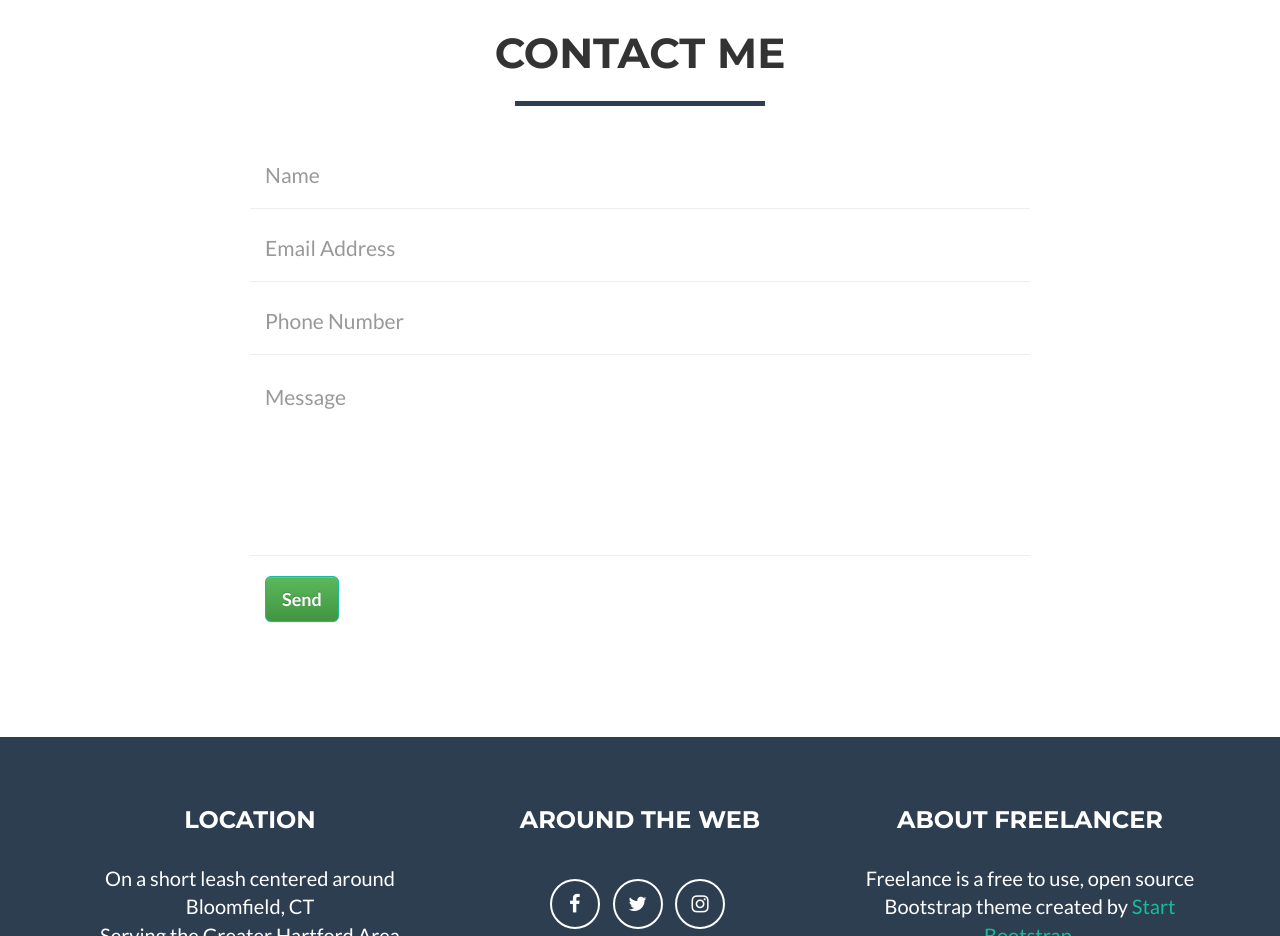
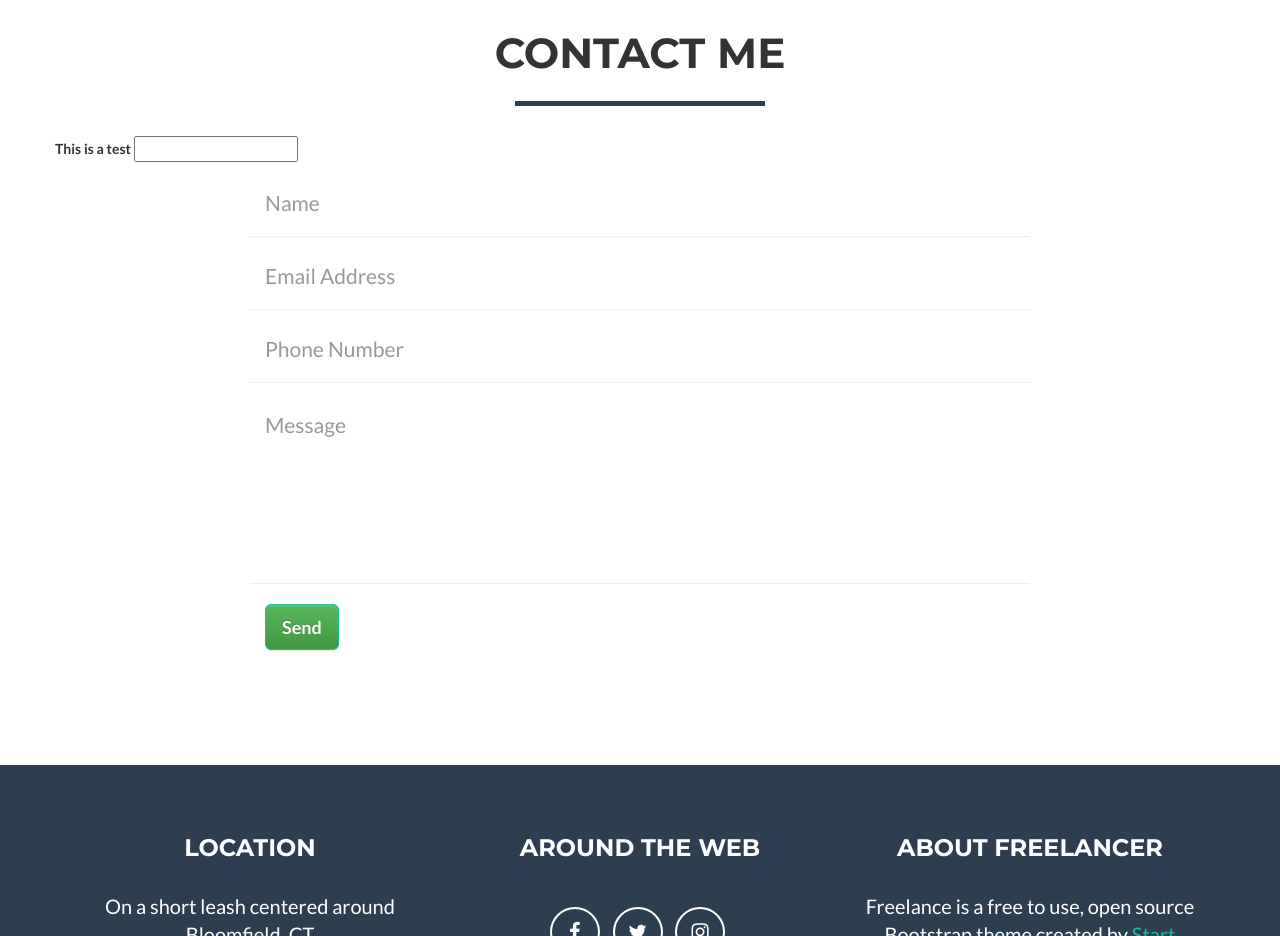
Before and after one commit to luppoleto/petsitta2, a plain HTML site: page index.html in a window 1280 px wide. Shown: the part 3040-3976 px from the top of the page. Drawn offline with nearby package versions, Linux system fonts and the light colour scheme.

Commit message:
Added test form to troubleshoot blank netlify form values.

```diff
--- a/index.html
+++ b/index.html
@@ -210,6 +210,12 @@
                     <h2>Contact Me</h2>
                     <hr class="star-primary">
                 </div>
+            </div>
+            <div class="row">
+                <form name="test" action="thank-you" netlify>
+                    <label for="test-name">This is a test</label>
+                    <input type="text" name="test-name">
+                </form>
             </div>
             <div class="row">
                 <div class="col-lg-8 col-lg-offset-2">
```
